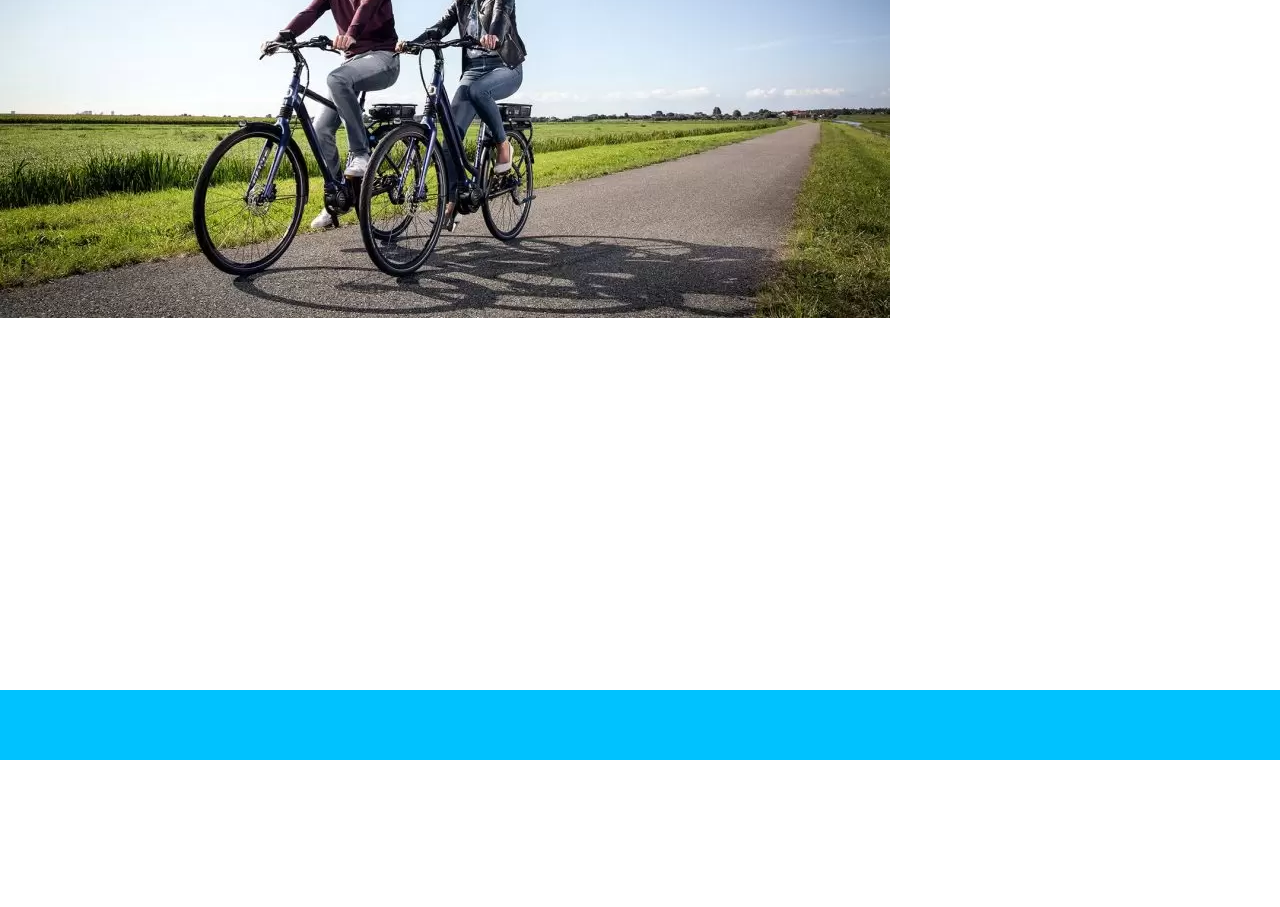
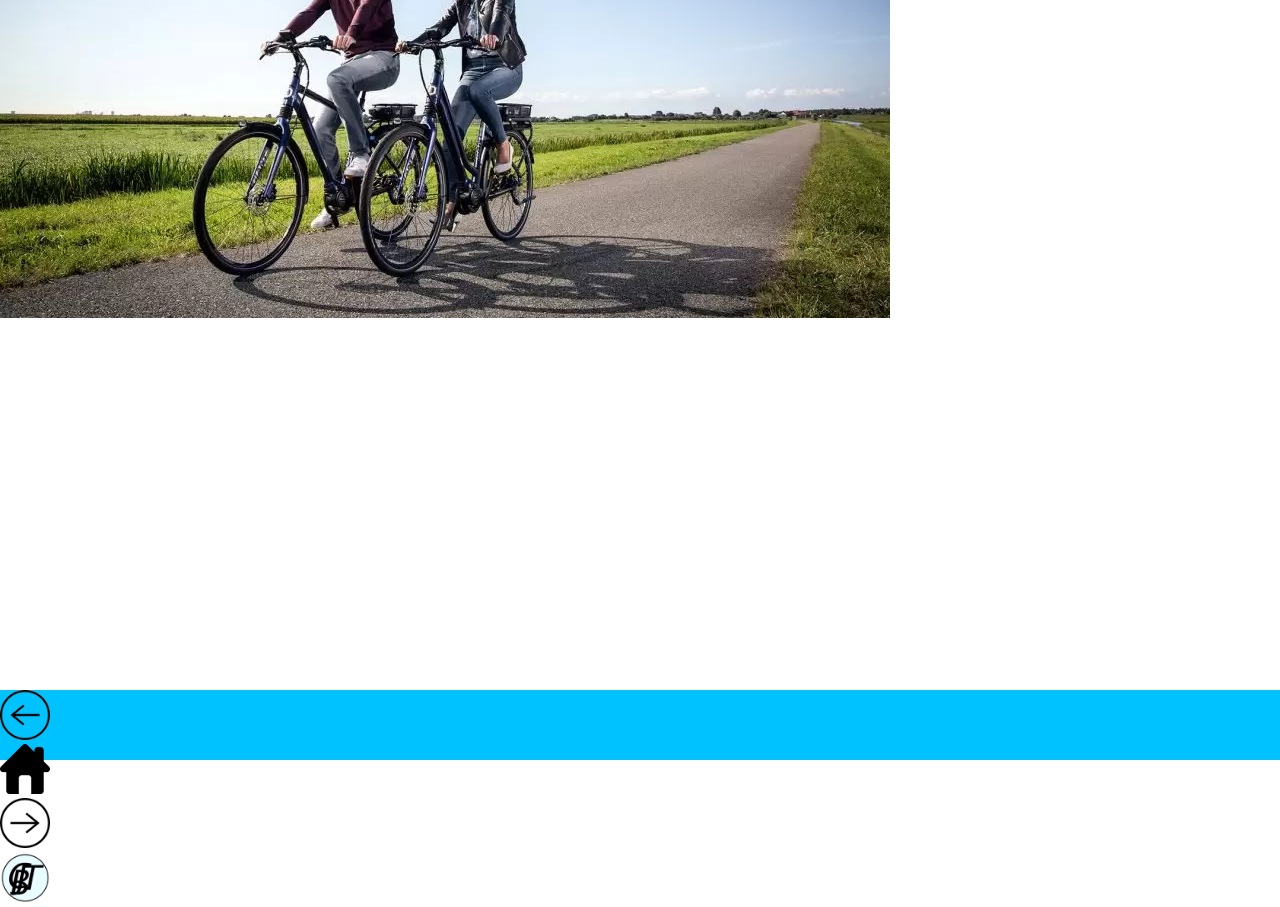
Before and after one commit to SCP-939-83/Website-hobbies, a plain HTML site: page outdoorhobbies.html in a window 1280 px wide. Shown: the part 172-1079 px from the top of the page. Before the commit the page ends 932 px from the top, so only its background shows below. Drawn offline with Linux system fonts and the light colour scheme.

Commit message:
updated nav bar

```diff
--- a/outdoorhobbies.html
+++ b/outdoorhobbies.html
@@ -11,7 +11,27 @@
     <video id="myvideo" autoplay muted loop>
         <source src="background-hobby-websitebuurman.mp4" video.mp4>
       </video>
-<div id="startnavbar"></div>
+      <div id="startnavbar">
+        <!--pictures of task bar-->
+         <div>
+             <a href="index.html">
+                 <img src="afbeelding_2022-09-29_112730365.png" width="50px" alt="Homepage" class="testright">
+             </a>
+         <div>
+             <a href="index.html">
+                 <img src="afbeelding_2022-09-29_113024326 (2).png" alt="Homepage" width="50">
+             </a>
+         </div>
+         <div>
+             <a href="outdoorhobbies.html">
+                 <img src="afbeelding_2022-09-29_112826851.png" alt="outdoorhobbies" width="50">
+             </a>
+         </div>
+         <div>
+             <img src="Schermafbeelding 2022-09-26 145357 (3).png" alt="logo" width="50px">
+         </div>
+         </div>
+     </div>
 
  </id><img src="fiets123.png" alt="">
 
```
Also changed, not shown: index.html (+21 -1 lines), indoorhobbies.html (+21 -1 lines), navigationbarV1.html (+4 -1 lines).
